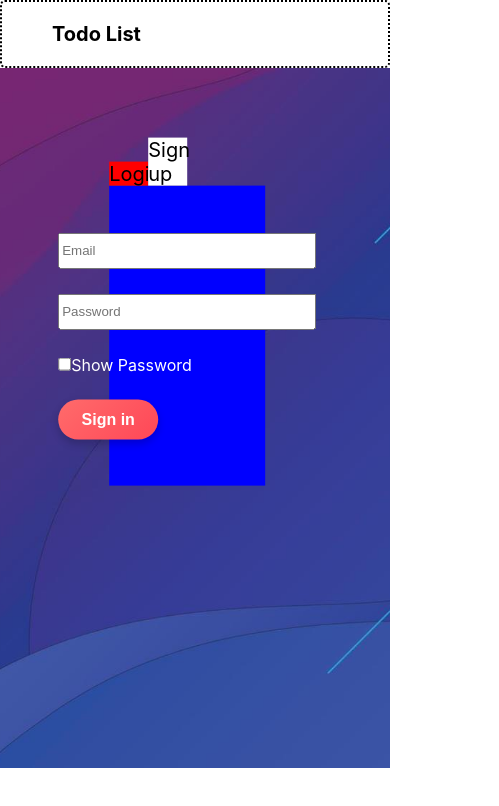
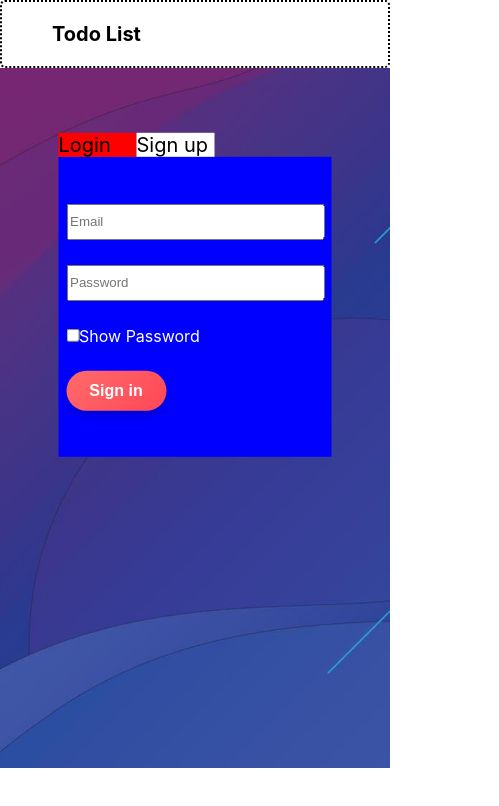
Before and after one commit to jmboumba/front-end-todo, a React (Create React App) app: page / in a window 390 px wide. Shown: the top 806 px of the page, 499 px wide, since content can reach past the window. Built offline with nearby package versions, Linux system fonts and the light colour scheme.

Commit message:
Rectification des formulaires : rendre responsive 2

```diff
--- a/src/App.css
+++ b/src/App.css
@@ -77,13 +77,13 @@
 }
 
 .login-form{
-  transform: translate(28%, 20%);
+  transform: translate(15%, 20%);
 }
 
 .container-login{
   background-color: blue;
   height: 300px;
-  width: 40%;
+  width: 70%;
   display: flex;
   flex-direction: column;
   align-items: center;
@@ -94,7 +94,7 @@
 .container-signup{
   background-color: blue;
   height: 500px;
-  width: 40%;
+  width: 70%;
   display: flex;
   flex-direction: column;
   align-items: center;
@@ -128,7 +128,7 @@ th{
 }
 
 .span{
-  width:10%;
+  width:20%;
   display:inline-block;
   font-size: 20px;
 }
--- a/src/App.js
+++ b/src/App.js
@@ -191,7 +191,7 @@ const fetchData = async (userId) => {
                     </div>
                   </a>
                   <a onClick={() => setLogForm(false)}>
-                    <div className="span" style={{backgroundColor: logForm ? "white": "red",  }}>
+                    <div className="span" style={{backgroundColor: logForm ? "white": "red"}}>
                       <span>Sign up</span>
                     </div>
                   </a>
```
